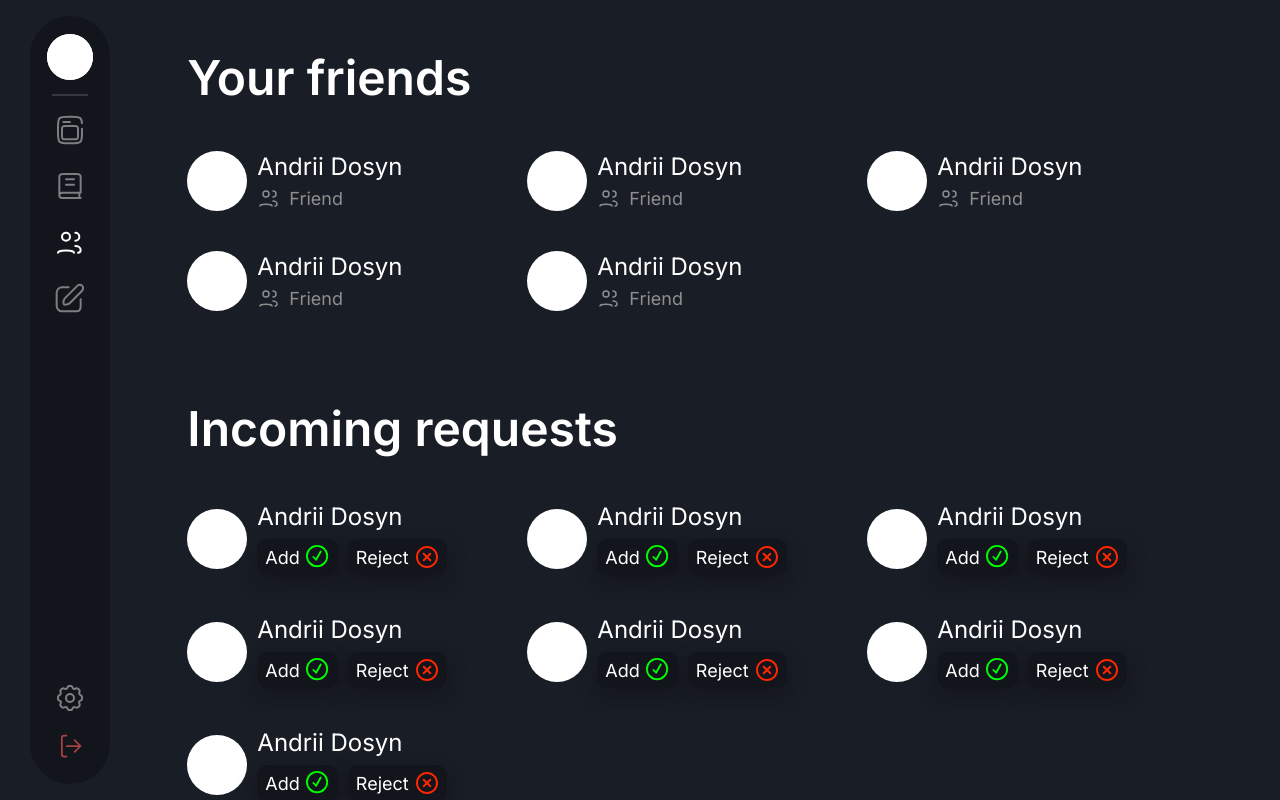
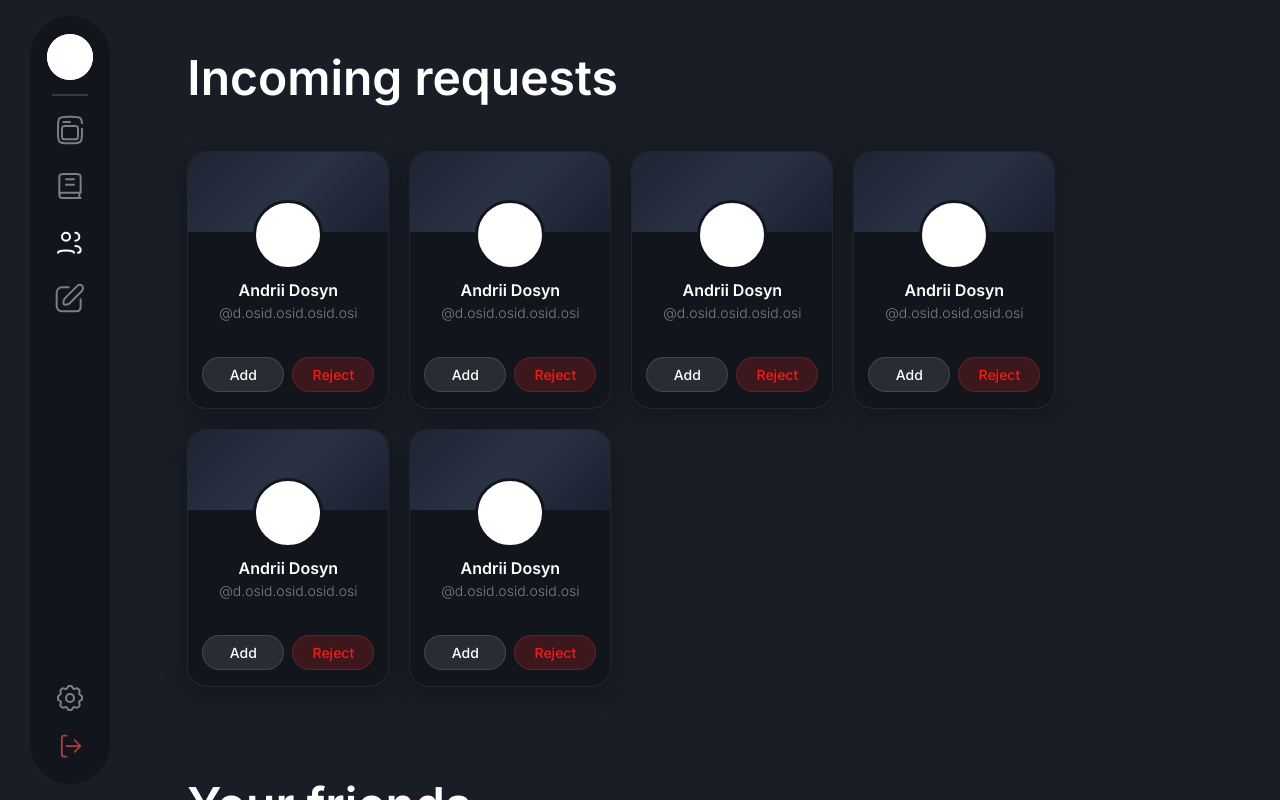
Before and after one commit to TokyoCity0837/AutoBook, a React app in the folder frontend/: page /friends in a window 1280 px wide. Built offline with nearby package versions, Linux system fonts and the light colour scheme; the HTML template or start-up script is replaced by a standard one.

Commit message:
changed friends cards

```diff
--- a/frontend/src/assets/styles/friendsPage.css
+++ b/frontend/src/assets/styles/friendsPage.css
@@ -1,3 +1,4 @@
+
 .friendsPageWrap {
     display: flex;
     flex-direction: column;
@@ -11,6 +12,10 @@
     margin-top: 30px;
     gap: 40px;
     margin-bottom: 60px;
+}
+
+.friendsWrap--cards {
+    gap: 20px;
 }
 
 .acceptFriend {
@@ -44,7 +49,119 @@
     text-decoration: none;
 }
 
-/* in future wiil be changed */
+.friendCard {
+    position: relative;
+    width: 200px;
+    background: var(--accent-color);
+    border-radius: var(--border-radius-md);
+    box-shadow: var(--shadow);
+    overflow: hidden;
+    display: flex;
+    flex-direction: column;
+    align-items: center;
+    border: 1px solid var(--border-color);
+    transition: transform 0.18s ease, box-shadow 0.18s ease;
+}
+
+.friendCard:hover {
+    transform: translateY(-4px);
+    box-shadow: 0 14px 32px rgba(0, 0, 0, 0.55);
+}
+
+.friendCardBanner {
+    width: 100%;
+    height: 80px;
+    background: linear-gradient(135deg, #1e2433 0%, #2a3245 50%, #1a2030 100%);
+    flex-shrink: 0;
+}
+
+.friendCardAvatar {
+    width: 64px;
+    height: 64px;
+    border-radius: 50%;
+    background: rgba(255, 255, 255, 1);
+    border: 3px solid var(--accent-color);
+    margin-top: -32px;
+    flex-shrink: 0;
+    z-index: 1;
+}
+
+.friendCardBody {
+    display: flex;
+    flex-direction: column;
+    align-items: center;
+    padding: 10px 14px 16px;
+    width: 100%;
+    box-sizing: border-box;
+    gap: 4px;
+}
+
+.friendCardName {
+    font-size: 16px;
+    font-weight: 600;
+    color: var(--text-primary);
+    text-align: center;
+    white-space: nowrap;
+    overflow: hidden;
+    text-overflow: ellipsis;
+    max-width: 150px;
+}
+
+.friendCardMeta {
+    font-size: 14px;
+    font-weight: 300;
+    color: var(--text-muted);
+    text-align: center;
+}
+
+.friendCardActions {
+    display: flex;
+    gap: 8px;
+    margin-top: 32px;
+    width: 100%;
+}
+
+.friendCardBtn {
+    flex: 1;
+    display: flex;
+    align-items: center;
+    justify-content: center;
+    gap: 5px;
+    padding: 8px 12px;
+    /* border-radius: var(--border-radius-sm); */
+    border-radius: 20px;
+    font-size: 14px;
+    font-weight: 500;
+    cursor: pointer;
+    border: none;
+    transition: opacity 0.15s ease, transform 0.1s ease;
+    font-family: inherit;
+}
+
+.friendCardBtn:active {
+    transform: scale(0.96);
+}
+
+.friendCardBtn--accept {
+    background: rgba(255, 255, 255, 0.1);
+    color: var(--text-primary);
+    border: 1px solid rgba(255, 255, 255, 0.12);
+}
+
+.friendCardBtn--accept:hover {
+    background: rgba(255, 255, 255, 0.16);
+}
+
+.friendCardBtn--reject {
+    background: rgba(255, 43, 43, 0.18);
+    color: #ff1515;
+    border: 1px solid rgba(220, 60, 60, 0.25);
+}
+
+.friendCardBtn--reject:hover {
+    background: rgba(220, 60, 60, 0.28);
+}
+
 @media (max-width: 900px) {
     .friendsPageWrap {
         width: 100%;
@@ -57,4 +174,8 @@
         gap: 20px;
         justify-content: center;
     }
+
+    .friendCard {
+        width: 160px;
+    }
 }
--- a/frontend/src/pages/FriendsPage.tsx
+++ b/frontend/src/pages/FriendsPage.tsx
@@ -6,40 +6,54 @@ import { Link } from 'react-router-dom';
 import React from 'react';
 import { IconFriends } from '../components/Icons'
 
-function FrinedForPage({ friend = true }) {
+function FriendForPage({ friend = true }) {
     return (
-        <div className='user'>
-            <div className='ProfileImage'></div>
-            <div className='.userInfo'>
-                <Link to="/profile" className='linkToProfile'>
-                    <div className='Nickname'>Andrii Dosyn</div>
-                </Link>
-                {friend && (
-                    <div className='Status'>
-                        <IconFriends />
-                        Friend
-                    </div>
-                )}
+        // <div className='user'>
+        //     <div className='ProfileImage'></div>
+        //     <div className='userInfo'>
+        //         <Link to="/profile" className='linkToProfile'>
+        //             <div className='Nickname'>Andrii Dosyn</div>
+        //         </Link>
+        //         {friend && (
+        //             <div className='Status'>
+        //                 <IconFriends />
+        //                 Friend
+        //             </div>
+        //         )}
+        //     </div>
+        // </div>
+        <div className='friendCard'>
+        <div className='friendCardBanner'></div>
+        <div className='friendCardAvatar'></div>
+        <div className='friendCardBody'>
+            <Link to="/profile" className='linkToProfile'>
+                <div className='friendCardName'>Andrii Dosyn</div>
+            </Link>
+            <div className='friendCardMeta'>@d.osid.osid.osid.osi</div>
+            <div className='friendCardActions'>
             </div>
         </div>
+    </div>
     );
 }
 
-function IncomingFrined() {
+function IncomingFriendCard() {
     return (
-        <div className='user incomingUser'>
-            <div className='ProfileImage'></div>
-            <div className='.userInfo'>
+        <div className='friendCard'>
+            <div className='friendCardBanner'></div>
+            <div className='friendCardAvatar'></div>
+            <div className='friendCardBody'>
                 <Link to="/profile" className='linkToProfile'>
-                    <div className='Nickname'>Andrii Dosyn</div>
+                    <div className='friendCardName'>Andrii Dosyn</div>
                 </Link>
-                <div className="friendsActions">
-                    <div className="addFriend">
-                        Add <Accept size={16} className='acceptFriend' />
-                    </div>
-                    <div className="addFriend">
-                        Reject <Reject className='acceptFriend' />
-                    </div>
+                <div className='friendCardMeta'>@d.osid.osid.osid.osi</div>
+                <div className='friendCardActions'>
+                    <button className='friendCardBtn friendCardBtn--accept'>
+                        Add
+                    </button>
+                    <button className='friendCardBtn friendCardBtn--reject'>
+                        Reject
+                    </button>
                 </div>
             </div>
         </div>
@@ -49,33 +63,29 @@ function IncomingFrined() {
 export default function Friends() {
     return (
         <div className='friendsPageWrap'>
+            <div className="YBText">Incoming requests</div>
+            <div className="friendsWrap friendsWrap--cards">
+                <IncomingFriendCard />
+                <IncomingFriendCard />
+                <IncomingFriendCard />
+                <IncomingFriendCard />
+                <IncomingFriendCard />
+                <IncomingFriendCard />
+            </div>
             <div className="YBText">Your friends</div>
             <div className="friendsWrap">
-                <FrinedForPage />
-                <FrinedForPage />
-                <FrinedForPage />
-                <FrinedForPage />
-                <FrinedForPage />
+                <FriendForPage />
+                <FriendForPage />
+                <FriendForPage />
+                <FriendForPage />
+                <FriendForPage />
             </div>
-            <div className="YBText">Incoming requests</div>
+            <div className="YBText">Following</div>
             <div className="friendsWrap">
-                <IncomingFrined />
-                <IncomingFrined />
-                <IncomingFrined />
-                <IncomingFrined />
-                <IncomingFrined />
-                <IncomingFrined />
-                <IncomingFrined />
-            </div>
-            <div className="YBText">Folowing</div>
-            <div className="friendsWrap">
-                <FrinedForPage friend={false} />
-                <FrinedForPage friend={false} />
-                <FrinedForPage friend={false} />
-                <FrinedForPage friend={false} />
-                <FrinedForPage friend={false} />
-                <FrinedForPage friend={false} />
-                <FrinedForPage friend={false} />
+                <FriendForPage friend={false} />
+                <FriendForPage friend={false} />
+                <FriendForPage friend={false} />
+                <FriendForPage friend={false} />
             </div>
         </div>
     );
```
